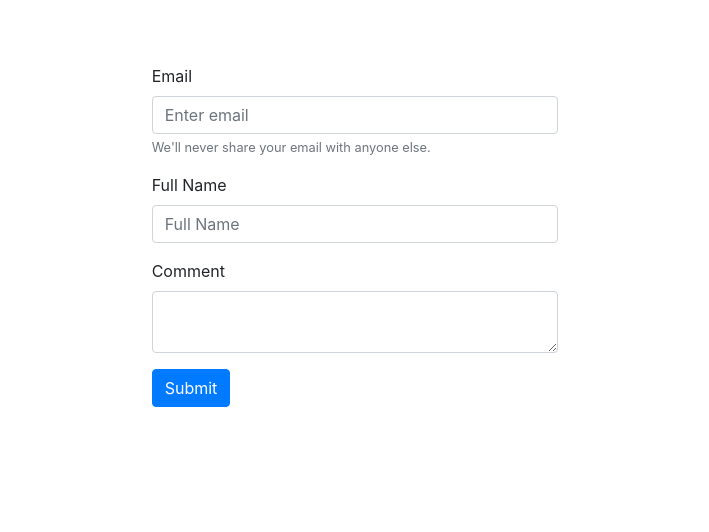
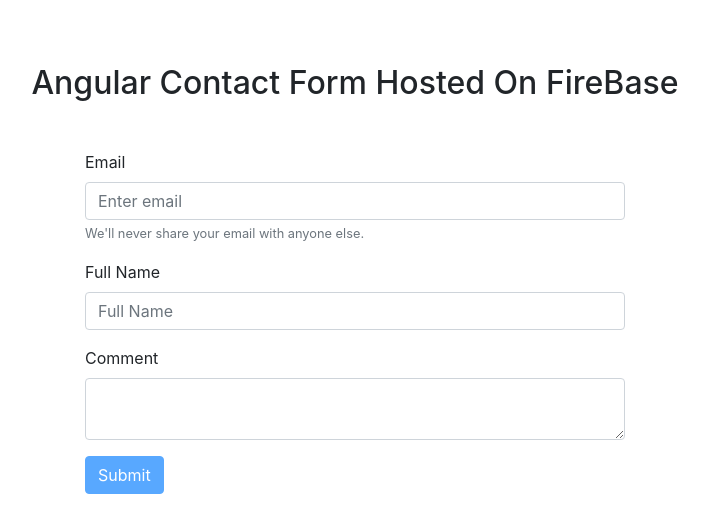
Before and after one commit to babatundelmd/Angular-Contact-Form, an Angular app: page / in a window 1280 px wide. Shown: the top 532 px of the page, without its empty margins (285-994 px from the left). Built offline with nearby package versions, Linux system fonts and the light colour scheme.

Commit message:
Feat: Add firebase deploy

```diff
--- a/src/app/contact-form/contact-form.component.html
+++ b/src/app/contact-form/contact-form.component.html
@@ -1,7 +1,10 @@
 <div class="wrapper-box">
+  <div class="container">
+
+    <h2 class="text-center mb-5">Angular Contact Form Hosted On FireBase</h2>
 
     <div class="row">
-    <div class="col-md-4 offset-md-4">
+      <div class="col-md-6 offset-md-3">
         <form [formGroup]="FormData" (ngSubmit)="onSubmit(FormData.value)">
           <div class="form-group">
             <label for="Email">Email</label>
@@ -17,11 +20,15 @@
           <div class="form-group">
             <label for="comment">Comment</label>
             <textarea class="form-control" formControlName="Comment" name="Comment">
-
           </textarea>
           </div>
-        <button type="submit" class="btn btn-primary" [disabled]="!FormData.value">Submit</button>
+          <button type="submit" class="btn btn-primary" [disabled]="!FormData.valid">Submit
+            <!-- <div class="spinner-border text-primary" role="status" *ngIf="loading">
+            <span class="sr-only">Loading...</span>
+          </div> -->
+          </button>
         </form>
+      </div>
 
     </div>
 
--- a/src/app/contact-form/contact-form.component.ts
+++ b/src/app/contact-form/contact-form.component.ts
@@ -2,6 +2,7 @@
 import { FormGroup, FormBuilder, FormControl, Validators, NgForm } from '@angular/forms'
 import { ServicesService } from '../services.service';
 import { ContactModel } from '../model.ts/contact-model';
+import { finalize } from 'rxjs/operators';
 
 @Component({
   selector: 'app-contact-form',
@@ -10,6 +11,7 @@
 })
 export class ContactFormComponent implements OnInit {
   FormData: FormGroup;
+  loading: boolean = false;
   constructor(private builder: FormBuilder, private contact: ServicesService) { }
 
   ngOnInit() {
@@ -21,9 +23,15 @@
   }
 
 
-  onSubmit() {
-    console.log(this.FormData.value)
-    this.contact.PostMessage(this.FormData.value).subscribe(response => {
+  onSubmit(FormData: NgForm) {
+    this.loading = true;
+    console.log(FormData)
+    this.contact.PostMessage(this.FormData.value).pipe(
+      finalize(() => {
+        this.loading = false;
+      })
+    )
+      .subscribe(response => {
         location.href = 'https://mailthis.to/confirm'
         console.log(response)
       }, error => {
```
Also changed, not shown: firebase.json (added), 1 other file (tests, documents, lock files or other folders). Lines whose indentation alone changed are shown as unchanged.
